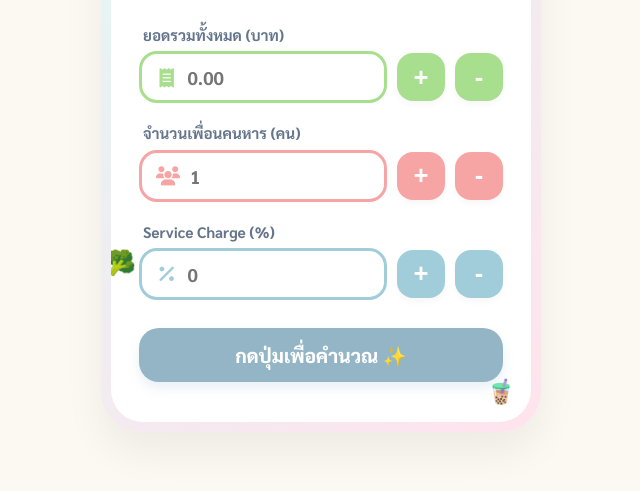
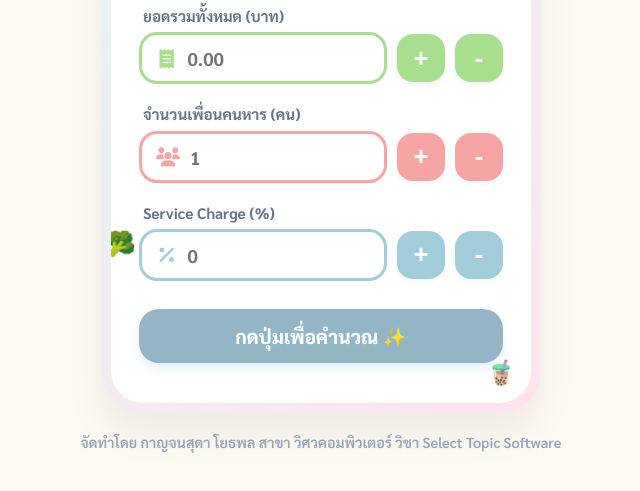
Before and after one commit to kanchanasudayo-eng/-select-topic, a plain HTML site: page index.html in a window 1280 px wide. Shown: the part 265-756 px from the top of the page, without its empty margins (319-959 px from the left). Drawn offline with Linux system fonts and the light colour scheme.

Commit message:
เพิ่มชื่อวิชาและผู้จัดทำใน footr

```diff
--- a/index.html
+++ b/index.html
@@ -74,6 +74,8 @@
         </div>
     </div>
 
+    <p class="credit-note">จัดทำโดย กาญจนสุดา โยธพล สาขา วิศวคอมพิวเตอร์ วิชา Select Topic Software</p>
+
     <script src="script.js"></script>
 </body>
 </html>
--- a/style.css
+++ b/style.css
@@ -25,6 +25,7 @@ body {
     background: #fcf8f2;
     min-height: 100vh;
     display: flex;
+    flex-direction: column;
     justify-content: center;
     align-items: center;
     padding: 20px;
@@ -247,6 +248,15 @@ body {
     margin-top: 0.5rem;
 }
 
+/* ข้อความเครดิตผู้จัดทำ ใต้การ์ดคำนวณ */
+.credit-note {
+    margin-top: 1.25rem;
+    font-size: 0.9rem;
+    font-weight: 600;
+    color: #94a3b8;
+    text-align: center;
+}
+
 /* แอนิเมชันน่ารักขยับดุ๊กดิ๊ก */
 @keyframes float {
     0%, 100% { transform: translateY(0); }
```
